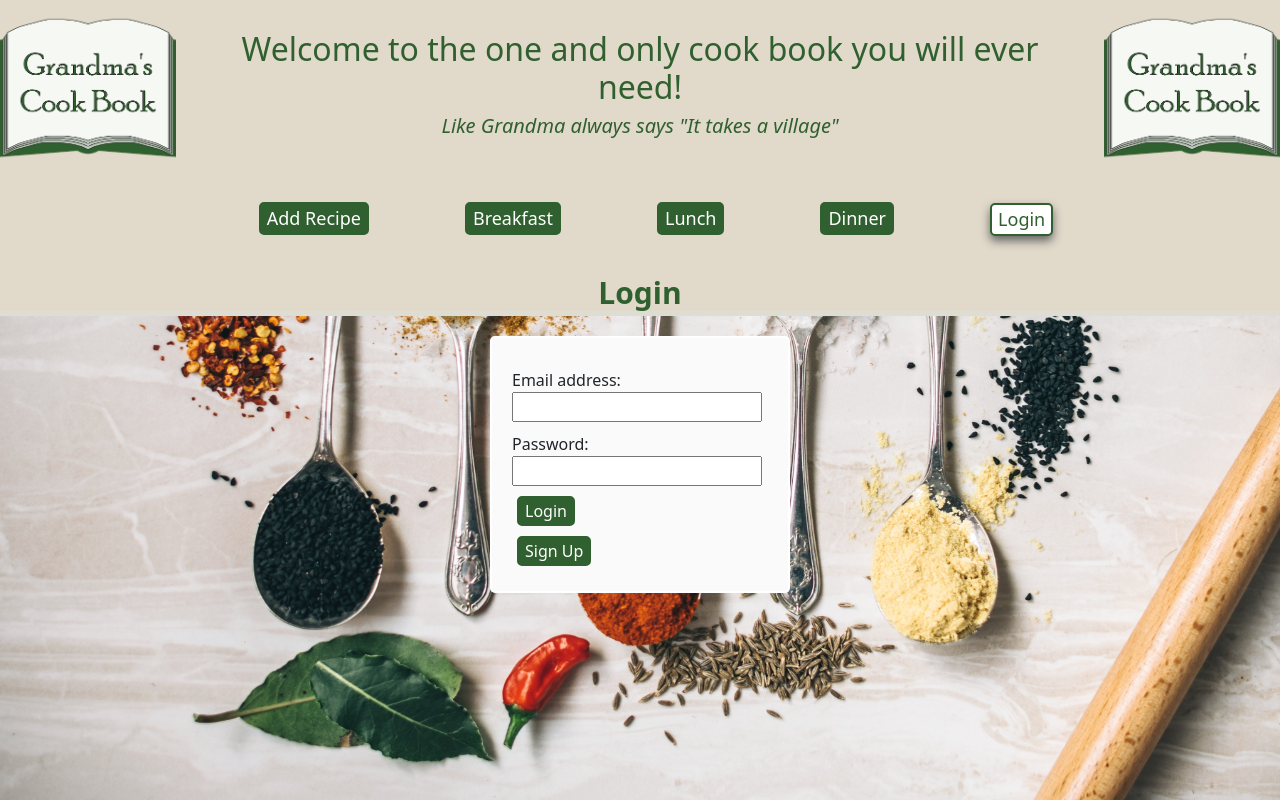
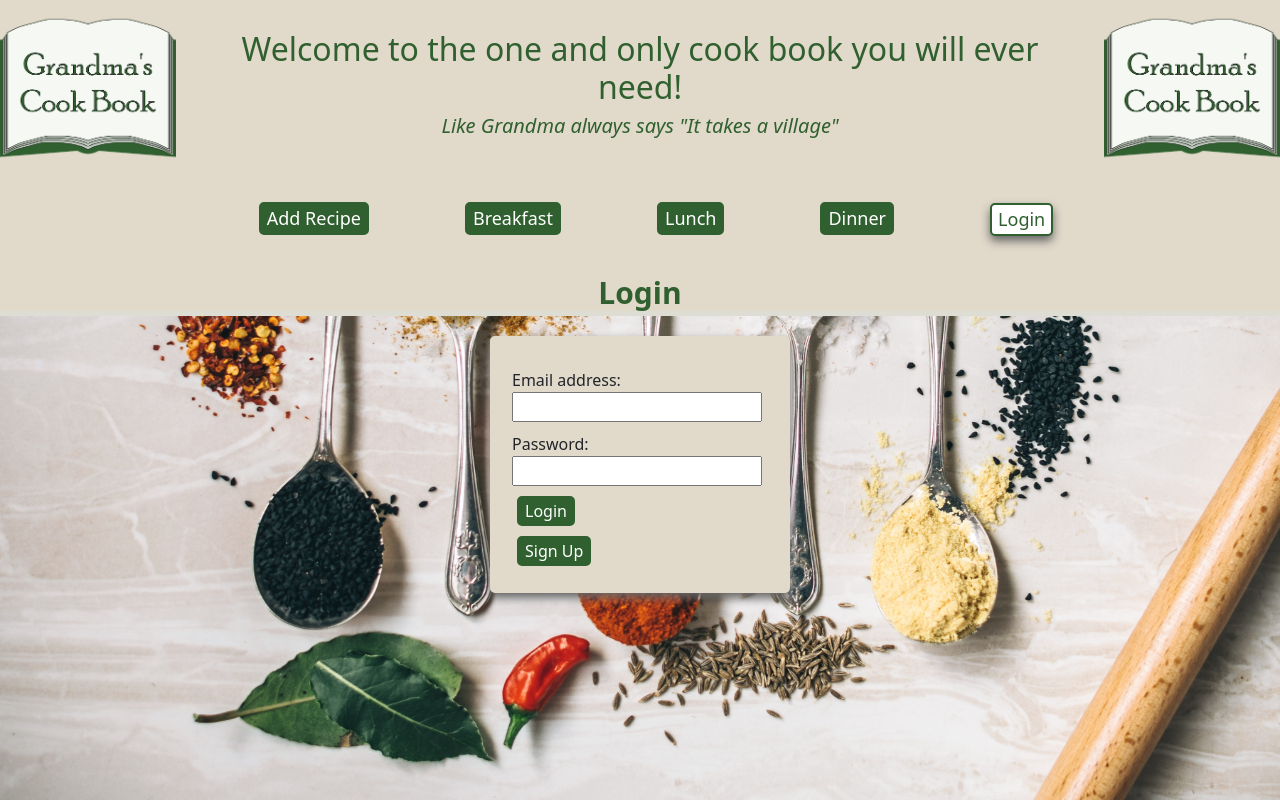
Before and after one commit to wmskillas/Grandmas-Cook-Book, a React (Create React App) app in the folder client/: page / in a window 1280 px wide. Both pictures are taken after a click on the button "Login". Shown: the top 800 px of the page. Built offline with nearby package versions, Linux system fonts and the light colour scheme; a web font is replaced by a local one.

Commit message:
improvement

```diff
--- a/client/src/components/AddRecipe.js
+++ b/client/src/components/AddRecipe.js
@@ -33,7 +33,7 @@ function AddRecipe() {
     }
   };
 
- const UploadComponent= props =>(
+  const UploadComponent = (props) => (
     <form>
       {/* <input id='urlInput' type='text' onChange={props.onUrlChange} value={props.url}></input> */}
       <ImageUploader
@@ -43,31 +43,31 @@ function AddRecipe() {
         single={true}
         withPreview={true}
         label='Maximum size file:5MB'
-  buttonText="Choose an image"
+        buttonText='Choose an image'
         onChange={props.onImage}
-  imgExtension={['.jpg', '.png', '.jpeg']}
-  maxFileSize={5242880}></ImageUploader>
+        imgExtension={[".jpg", ".png", ".jpeg"]}
+        maxFileSize={5242880}
+      ></ImageUploader>
     </form>
   );
   return (
-    <section className="recipe">
-      <div><UploadComponent className='imageuploader' onUrlChange={onUrlChange} onImage={onImage}
+    <section className='recipe'>
+      <div>
+        <UploadComponent
+          className='imageuploader'
+          onUrlChange={onUrlChange}
+          onImage={onImage}
           url={url}
         ></UploadComponent>
-      <form className='bg-light'id="addrecipe" onSubmit={handleSubmit}>
+        <form className='' id='addrecipe' onSubmit={handleSubmit}>
           <div>
-            <div className="mealchoicebuttons">
+            <div className='mealchoicebuttons'>
               <button>Breakfast</button>
               <button>Lunch</button>
               <button>Dinner</button>
             </div>
-          <label htmlFor="name">Title:</label>
-          <input
-            type="text"
-            name="title"
-            defaultValue={title}
-           ></input>
-
+            <label htmlFor='name'>Title:</label>
+            <input type='text' name='title' defaultValue={title}></input>
 
             <label htmlFor='ingredients'>Ingredients:</label>
             <textarea
@@ -91,13 +91,11 @@ return (
             />
           </div>
 
-
-
-        <button className= "submit" type="submit">Submit</button>
+          <button className='submit' type='submit'>
+            Submit
+          </button>
         </form>
       </div>
-
-
     </section>
   );
 }
--- a/client/src/index.css
+++ b/client/src/index.css
@@ -36,8 +36,9 @@ h1 {
 }
 #addrecipe {
   padding: 20px;
-
-  border: solid white 2px;
+  border-color: #e1d9ca;
+  background-color: #e1d9ca;
+  box-shadow: 0 5px 10px 0 #666;
   border-radius: 5px;
   width: 500px;
 }
@@ -102,10 +103,16 @@ h1 {
   background-color: rgb(255, 255, 255);
   color: var(--green);
 }
-#contact-form:active {
+#contact-form button:active {
   background-color: white;
   color: var(--green);
-  box-shadow: 0 5px #666;
+  box-shadow: 0 5px 10px 0 #666;
+  transform: translateY(1px);
+}
+#contact-form button:focus {
+  background-color: white;
+  color: var(--green);
+  box-shadow: 0 5px 10px 0 #666;
   transform: translateY(1px);
 }
 #addrecipe button:hover {
@@ -132,8 +139,8 @@ h1 {
 
 #contact-form {
   padding: 20px;
-  background-color: #fafafa;
-  border: solid white 2px;
+  background-color: #e1d9ca;
+  border: solid #e1d9ca 2px;
   border-radius: 5px;
   width: 300px;
   justify-content: center;
@@ -141,6 +148,7 @@ h1 {
   margin: auto;
   text-align: left;
   margin-top: 20px;
+  box-shadow: 0 5px 10px 0 #666;
 }
 .mealchoicebuttons {
   display: flex;
@@ -264,9 +272,5 @@ div.fileUploader.imageuploader button:focus {
 section.recipe div form div.fileUploader.imageuploader div.fileContainer {
   background-color: #e1d9ca;
   border-radius: 5px;
+  box-shadow: 0 5px 10px 0 #666;
 }
-
-/* div.content div section.recipe div form.bg-light#adderecipe {
-  background-color: #e1d9ca;
-  border-radius: 5px;
-} */
```
Lines whose indentation alone changed are shown as unchanged.
